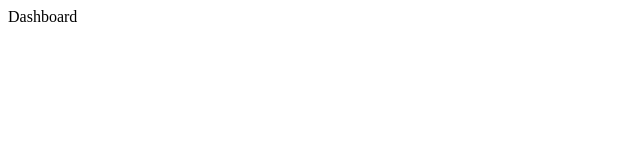
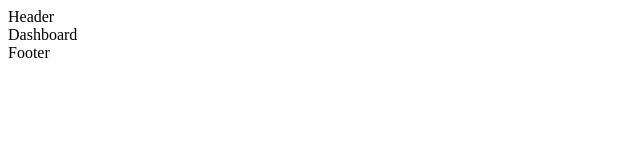
Before and after one commit to shubhamshigwan20/smart-spend, a React (Vite) app in the folder frontend/: page /dashboard in a window 1280 px wide. Shown: the top 160 px of the page, without its empty margins (0-640 px from the left). Built offline with nearby package versions, Linux system fonts and the light colour scheme.

Commit message:
added structure for common components

```diff
--- /dev/null
+++ b/frontend/src/components/Layout.tsx
@@ -0,0 +1,17 @@
+import Header from "./common/header/Header";
+import Footer from "./common/footer/Footer";
+import { Outlet } from "react-router-dom";
+
+const Layout = () => {
+  return (
+    <div>
+      <Header />
+      <main>
+        <Outlet />
+      </main>
+      <Footer />
+    </div>
+  );
+};
+
+export default Layout;
--- /dev/null
+++ b/frontend/src/components/common/footer/Footer.tsx
@@ -0,0 +1,7 @@
+import React from "react";
+
+const Footer = () => {
+  return <div>Footer</div>;
+};
+
+export default Footer;
--- /dev/null
+++ b/frontend/src/components/common/header/Header.tsx
@@ -0,0 +1,7 @@
+import React from "react";
+
+const Header = () => {
+  return <div>Header</div>;
+};
+
+export default Header;
--- a/frontend/src/routes/ProtectedRoutes.tsx
+++ b/frontend/src/routes/ProtectedRoutes.tsx
@@ -1,9 +1,10 @@
+import Layout from "../components/Layout";
 import { useAuth } from "../context/AuthContext";
-import { Outlet, Navigate } from "react-router-dom";
+import { Navigate } from "react-router-dom";
 
 const ProtectedRoutes = () => {
   const { token } = useAuth();
-  return token ? <Outlet /> : <Navigate to="/" replace />;
+  return token ? <Layout /> : <Navigate to="/" replace />;
 };
 
 export default ProtectedRoutes;
```
Also changed, not shown: frontend/src/components/common/sidebar/Sidebar.tsx (added, +7 -0 lines).
